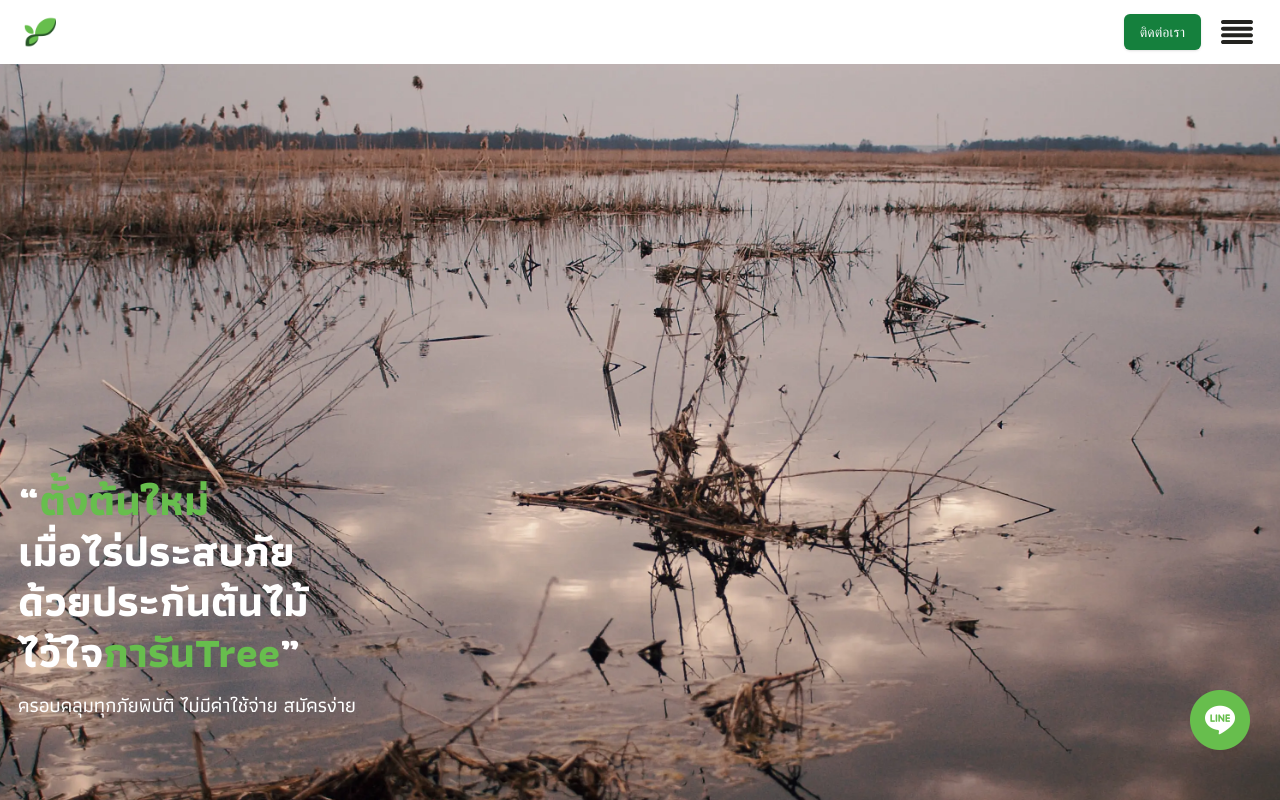
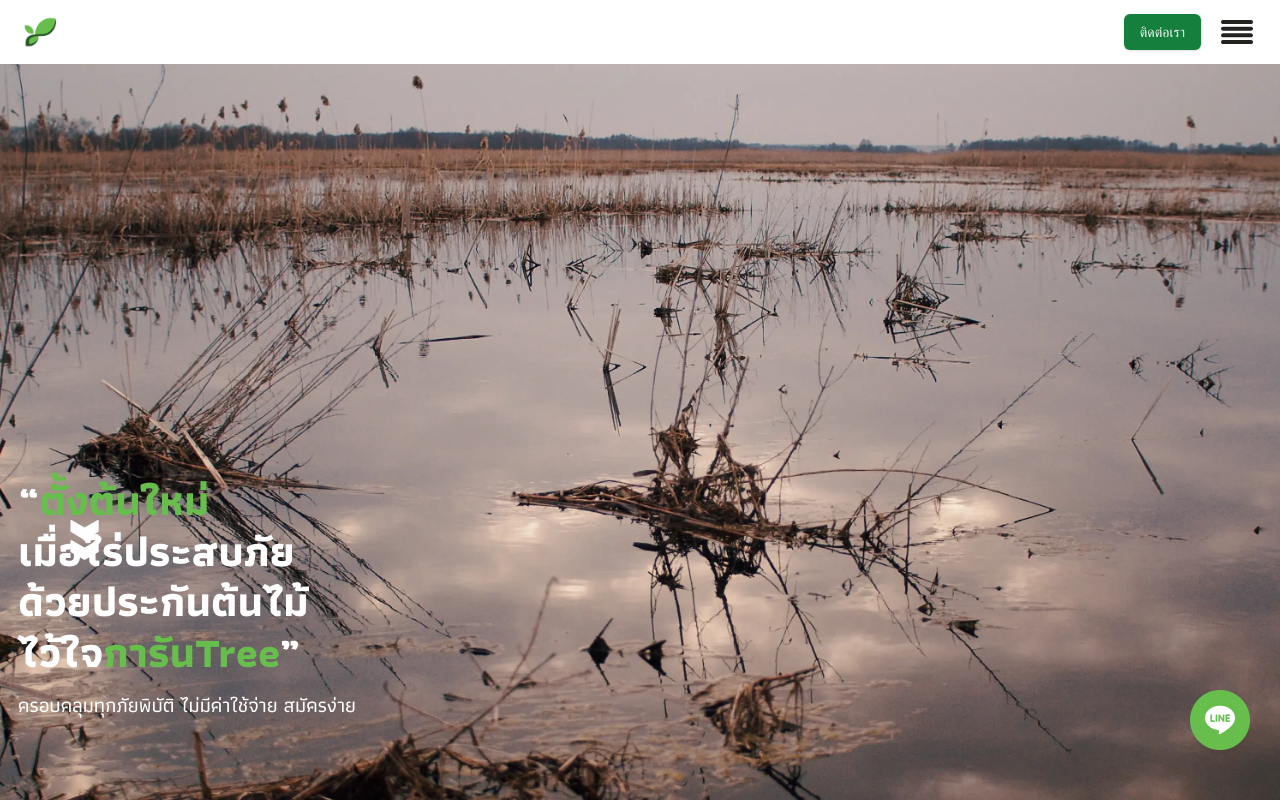
Before and after one commit to tonkaew131/GuaranTree, a Next.js app in the folder frontend/: page / in a window 1280 px wide. Built offline with nearby package versions, Linux system fonts and the light colour scheme; a web font is replaced by a local one.

Commit message:
feat: scroll guide

```diff
--- a/frontend/src/modules/Landing/index.tsx
+++ b/frontend/src/modules/Landing/index.tsx
@@ -12,6 +12,13 @@ const Landing = () => {
   const containerRef = useRef<HTMLDivElement>(null)
   const [scrollPosition, setScrollPosition] = useState(0)
 
+  const [hideScrollGuide, setHideScrollGuide] = useState(false)
+  useEffect(() => {
+    if (scrollPosition > 100 && !hideScrollGuide) {
+      setHideScrollGuide(true)
+    }
+    // eslint-disable-next-line react-hooks/exhaustive-deps
+  }, [scrollPosition])
   useEffect(() => {
     const handleScroll = () => {
       if (containerRef.current) {
@@ -98,6 +105,40 @@ const Landing = () => {
         </div>
 
         <div
+          className="flex h-[180px] fixed z-[-10] animate-pulse duration-500"
+          style={{
+            width: "100vw",
+            left: "5vw",
+            top: `${
+              scrollPosition > 300 ? 380 - (scrollPosition - 300) * 1 : 380
+            }px`,
+          }}
+        >
+          <div
+            className="flex w-fit h-fit mt-auto"
+            style={{
+              display: hideScrollGuide ? "none" : "flex",
+            }}
+          >
+            <svg
+              width="41"
+              height="40"
+              viewBox="0 0 41 40"
+              fill="none"
+              xmlns="http://www.w3.org/2000/svg"
+            >
+              <path
+                d="M6.46143 31.4412C6.46143 31.7834 6.64403 32.0997 6.94046 32.2709L20.1052 39.8716C20.4016 40.0427 20.7669 40.0427 21.0633 39.8716L34.228 32.2709C34.5245 32.0997 34.7071 31.7834 34.7071 31.4411V21.1179C34.7071 20.3803 33.9087 19.9194 33.27 20.2882L21.0633 27.3357C20.7669 27.5069 20.4016 27.5069 20.1052 27.3357L7.89853 20.2882C7.25982 19.9194 6.46143 20.3803 6.46143 21.1179L6.46143 31.4412Z"
+                fill="white"
+              />
+              <path
+                d="M6.46149 11.2824C6.46149 11.6247 6.64409 11.941 6.94052 12.1121L20.1053 19.7128C20.4017 19.884 20.7669 19.884 21.0633 19.7128L34.2281 12.1121C34.5245 11.941 34.7071 11.6247 34.7071 11.2824V0.959143C34.7071 0.221617 33.9087 -0.239337 33.27 0.129426L21.0633 7.17699C20.7669 7.34813 20.4017 7.34813 20.1053 7.17699L7.89859 0.129429C7.25988 -0.239334 6.46148 0.221619 6.46148 0.959146L6.46149 11.2824Z"
+                fill="white"
+              />
+            </svg>
+          </div>
+        </div>
+        <div
           className="flex h-[180px] fixed z-[-10]"
           style={{
             width: "100vw",
@@ -108,6 +149,7 @@ const Landing = () => {
           }}
         >
           <div className="flex w-full h-[770px] flex-col justify-end">
+            <div className="flex w-full h-fit flex-row">
               <span className="text-[42px] font-[700] text-white font-Athiti px-[18px] leading-[50.40px]">
                 “<span className="text-[#67BE4D]">ตั้งต้นใหม่</span>
                 <br />
@@ -118,6 +160,7 @@ const Landing = () => {
                 ไว้ใจ
                 <span className="text-[#67BE4D]">การันTree</span>”
               </span>
+            </div>
             <span className="font-Athiti text-[20px] font-[500] text-white px-[18px] mt-[12px]">
               ครอบคลุมทุกภัยพิบัติ ไม่มีค่าใช้จ่าย สมัครง่าย
             </span>
@@ -125,11 +168,9 @@ const Landing = () => {
           </div>
         </div>
         <Button
-          className="flex mt-[1120px] mb-[40px] h-[60px] w-[340px] max-w-[90%] ml-[18px] bg-[#67BE4D] hover:bg-[#457536] z-[5] text-[23px]"
+          className="flex mt-[1120px] mb-[0px] h-[60px] w-[340px] max-w-[90%] ml-[18px] bg-[#67BE4D] hover:bg-[#457536] z-[5] text-[23px] bg-transparent"
           onClick={toBottom}
-        >
-          ลองใช้ การันTree
-        </Button>
+        ></Button>
         <div className="flex w-full h-[100vh] bg-black fixed top-[0px] z-[-30]" />
         <Step />
         <Button
```
Lines whose indentation alone changed are shown as unchanged.
